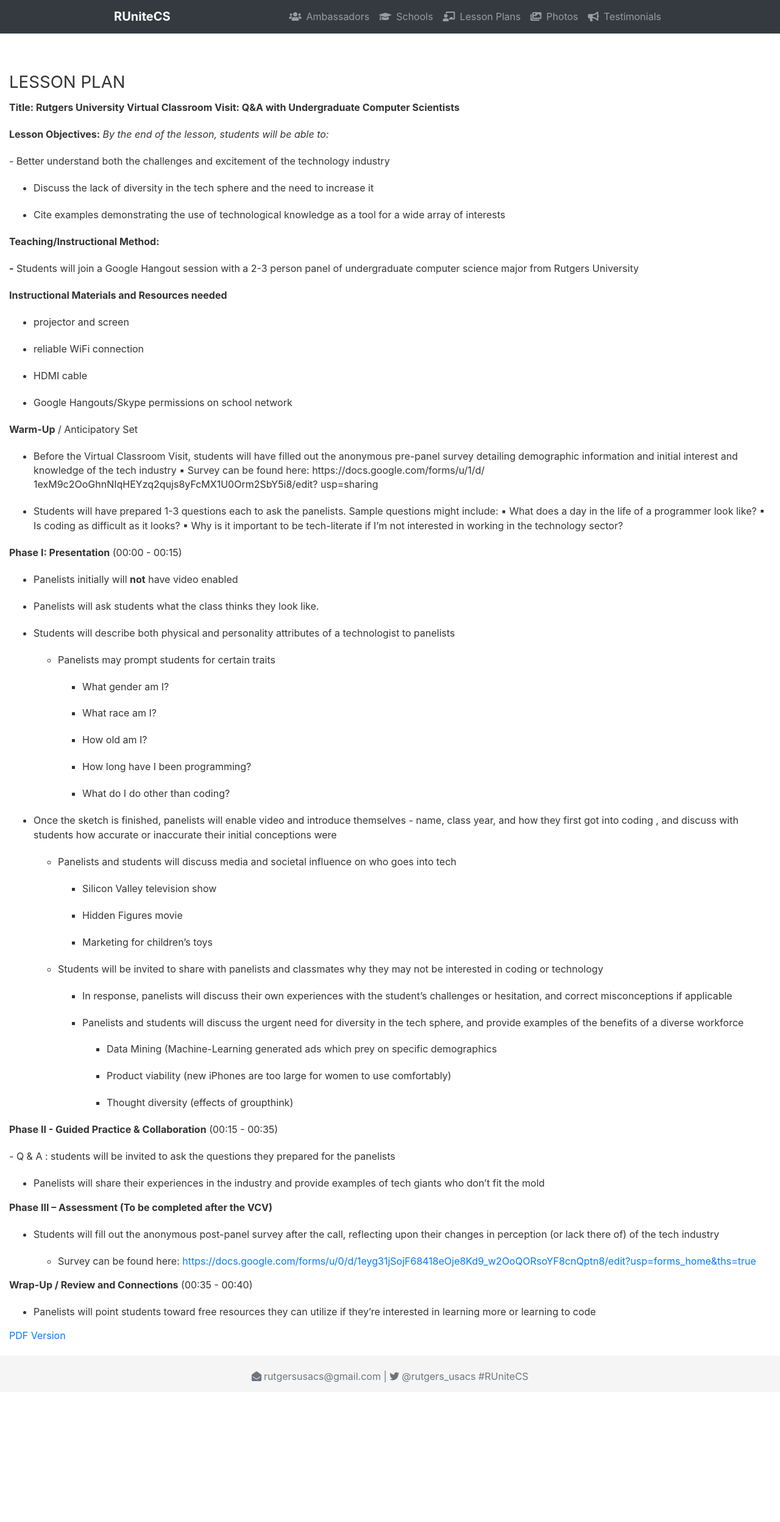
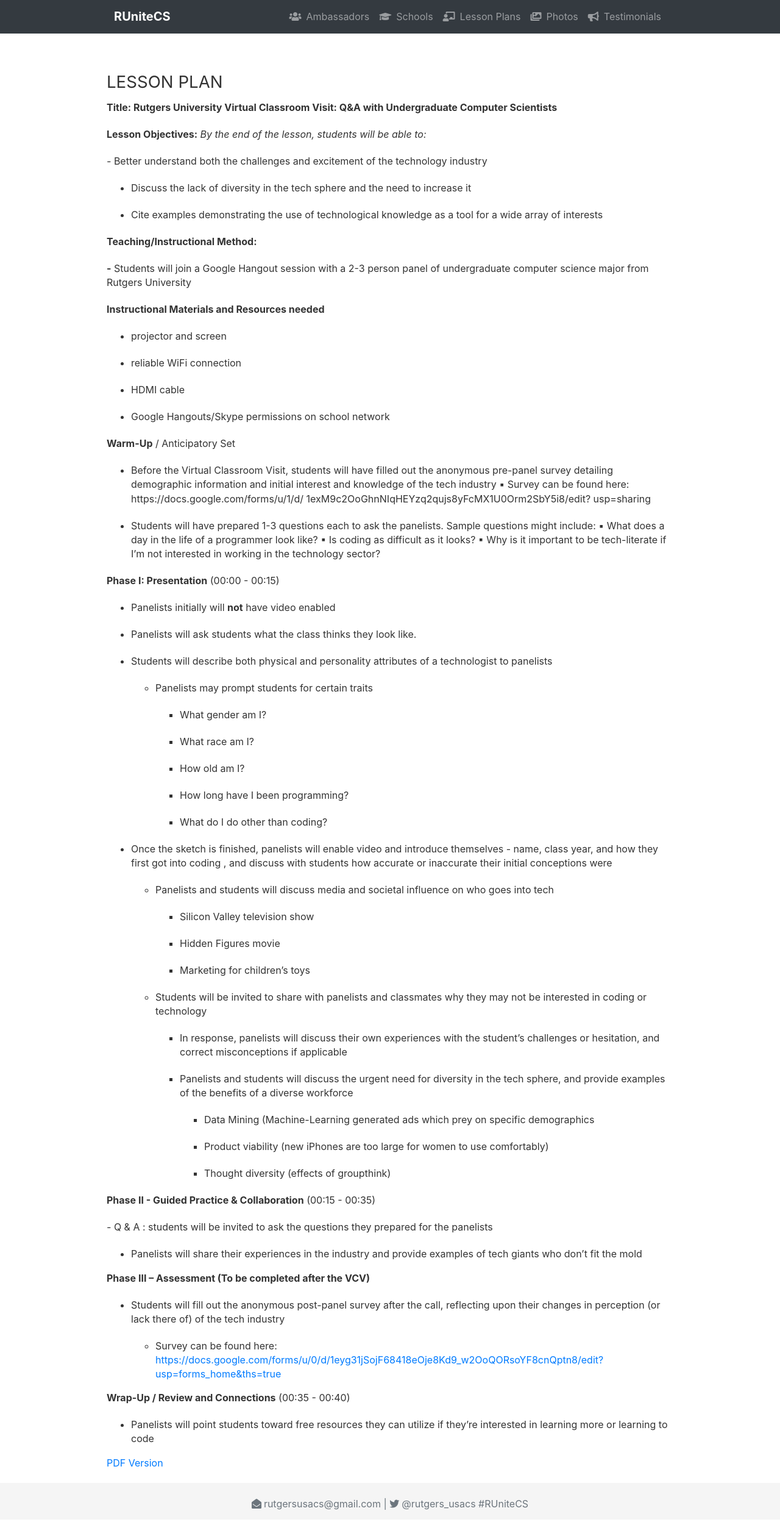
Before and after one commit to agoodkind/RUniteCS, a Jekyll site: the page built from lesson-plans.md, in a window 1280 px wide. Shown: the whole page at 61% size. Built offline with Jekyll 4.4.1, drawn with Linux system fonts in a browser that asks for light colours; nearby versions of some CDN libraries; our own code applies the rules of GitHub Pages for plain Markdown files; before the commit the page ends 2287 px from its top, so only the background shows below that.

Commit message:
fixed col 9

```diff
--- a/_layouts/default.html
+++ b/_layouts/default.html
@@ -5,7 +5,7 @@
   {% include header.html %}
   <div class="container-fluid mt-4 mb-4">
     <div class="row">
-      <div class="col-lg mx-auto">{{ content }}</div>
+      <div class="col-lg-9 mx-auto">{{ content }}</div>
     </div>
   </div>
   {% include footer.html %}
```
